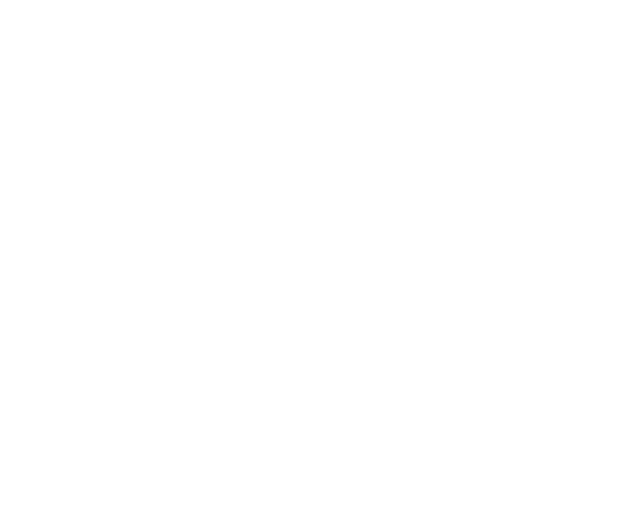
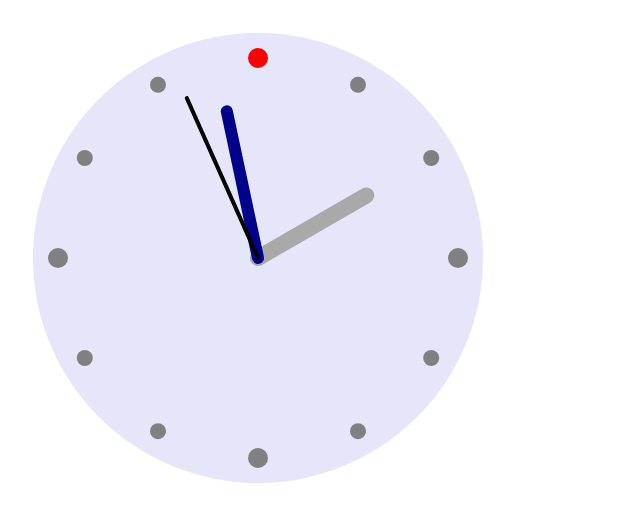
Before and after one commit to rainywalker/ppss, a plain HTML site: page type_c.html in a window 1280 px wide. Shown: the whole page, without its empty margins (0-640 px from the left). Drawn offline with Linux system fonts and the light colour scheme.

```diff
--- /dev/null
+++ b/addTest.html
@@ -0,0 +1,11 @@
+<!DOCTYPE html>
+<html>
+<head lang="ko">
+<meta charset="UTF-8">
+<title></title>
+<script src="lib.js"></script>
+</head>
+<body>
+
+</body>
+</html>
--- /dev/null
+++ b/lib.js
@@ -0,0 +1,5 @@
+/**
+ * Created by jaelomin
+ */
+
+var ajax,cn = {}
--- a/type_c.html
+++ b/type_c.html
@@ -1,15 +1,11 @@
 <!DOCTYPE html>
 <html>
 <head lang="en">
-    <meta charset="UTF-8">
-    <title>creative JS</title>
-    <link href="one.css" rel="stylesheet" type="text/css">
+<meta charset="UTF-8">
+<title>creative JS</title>
 
 </head>
 <body>
-<canvas id="circle">
-
-</canvas>
-<script type="text/javascript" src="one.js"></script>
+<script src="type_svg.js"></script>
 </body>
 </html>
--- /dev/null
+++ b/type_svg.js
@@ -0,0 +1,105 @@
+/**
+ * Created by jaelomin on 15. 3. 4..
+ */
+document.createSVG = function createSVG(tag) {
+    return document.createElementNS('http://www.w3.org/2000/svg', tag);
+}
+
+Element.prototype.setAttrs = function setSVGAttr(attrs) {
+    Object.keys(attrs).forEach(function (key) {
+        this.setAttribute(key, attrs[key]);
+    }.bind(this));
+}
+
+function setCoords(cx, cy, r, count, total) {
+    var Θ = Math.PI * 2 * count / total;
+    return {
+        x: cx + Math.sin(Θ) * r,
+        y: cy - Math.cos(Θ) * r
+    };
+}
+
+function setClock() {
+    var date = new Date(),
+        hours = setCoords(250, 250, 125, date.getHours(), 12),
+        minutes = setCoords(250, 250, 150, date.getMinutes(), 60),
+        seconds = setCoords(250, 250, 175, date.getSeconds(), 60);
+
+    document.getElementById('hours').setAttrs({ x2: hours.x, y2: hours.y });
+    document.getElementById('minutes').setAttrs({ x2: minutes.x, y2: minutes.y });
+    document.getElementById('seconds').setAttrs({ x2: seconds.x, y2: seconds.y });
+
+    window.requestAnimationFrame(setClock);
+}
+
+var svg = document.createSVG('svg');
+svg.setAttrs({
+    width: 500,
+    height: 500,
+});
+
+// 판때기
+var plate = document.createSVG('circle');
+plate.setAttrs({
+    cx: 250,
+    cy: 250,
+    r: 225,
+    fill: 'lavender'
+});
+svg.appendChild(plate);
+
+// 눈금
+for(var i=0; i<12; ++i) {
+    var dot = document.createSVG('circle');
+    var c = setCoords(250, 250, 200, i, 12);
+    dot.setAttrs({
+        cx: c.x,
+        cy: c.y,
+        r: i%3? 8 : 10,
+        fill: i? 'grey' : 'red',
+    });
+    svg.appendChild(dot);
+}
+
+// 바늘
+var hBar = document.createSVG('line');
+hBar.setAttrs({
+    id: 'hours',
+    x1: 250,
+    y1: 250,
+    x2: 250,
+    y2: 125,
+    stroke: 'darkgrey',
+    'stroke-width': 16,
+    'stroke-linecap': 'round'
+});
+svg.appendChild(hBar);
+
+var mBar = document.createSVG('line');
+mBar.setAttrs({
+    id: 'minutes',
+    x1: 250,
+    y1: 250,
+    x2: 400,
+    y2: 250,
+    stroke: 'darkblue',
+    'stroke-width': 12,
+    'stroke-linecap': 'round'
+});
+svg.appendChild(mBar);
+
+var sBar = document.createSVG('line');
+sBar.setAttrs({
+    id: 'seconds',
+    x1: 250,
+    y1: 250,
+    x2: 250,
+    y2: 425,
+    stroke: 'black',
+    'stroke-width': 4,
+    'stroke-linecap': 'round'
+});
+svg.appendChild(sBar);
+
+document.body.appendChild(svg);
+setClock();
```
Also changed, not shown: bs/bs20150401.html (added, +24 -0 lines), editor/editor.html (added, +23 -0 lines), editor/editor.js (added, +52 -0 lines), gruntfile.js (deleted, +0 -18 lines), package.json (deleted, +0 -19 lines), two.html (added, +26 -0 lines), bs20150401.js (added), img/pfBg2.jpg (added), img/pfBg3.jpg (added), img/pfBg4.jpg (added), two.js (added), 1 other file.
